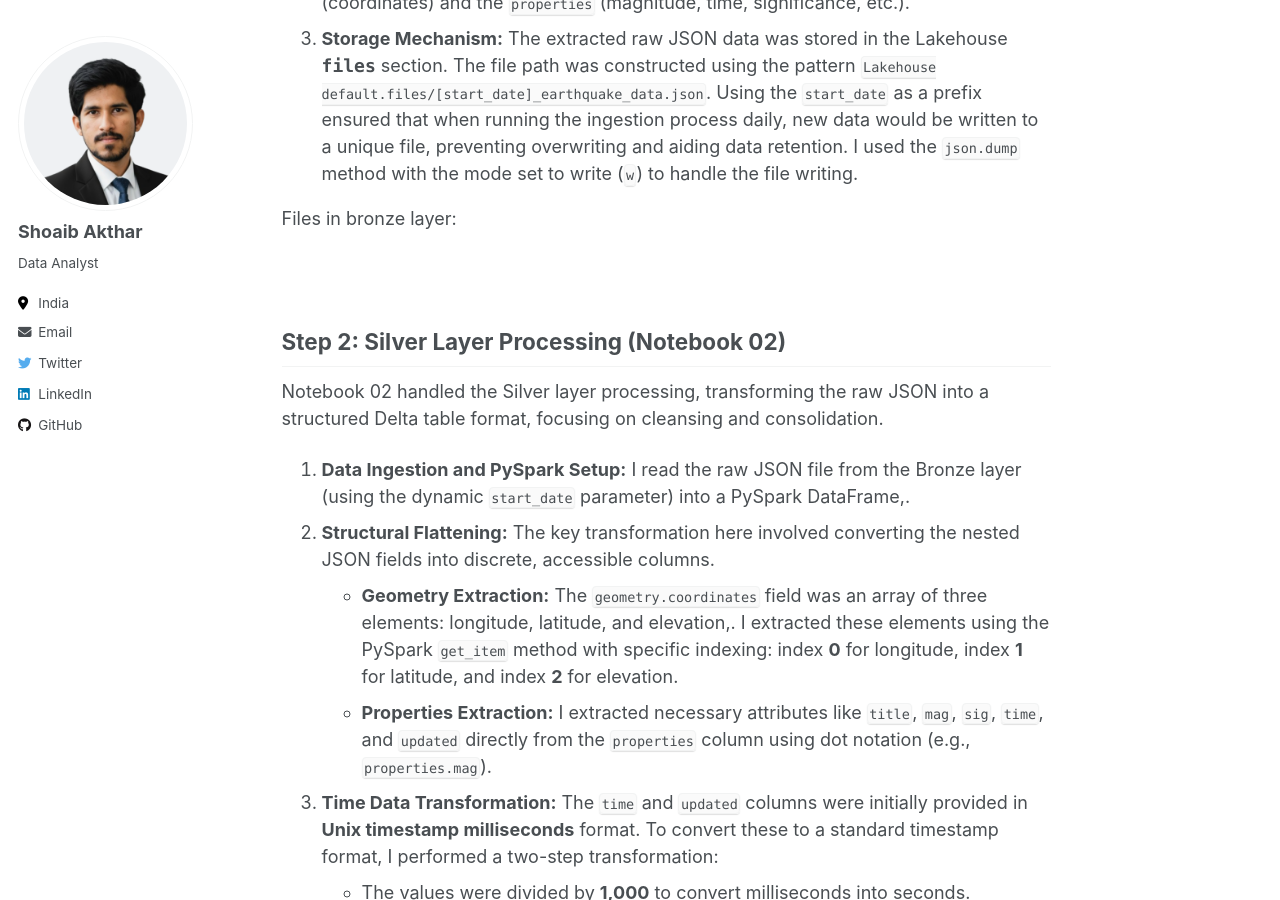
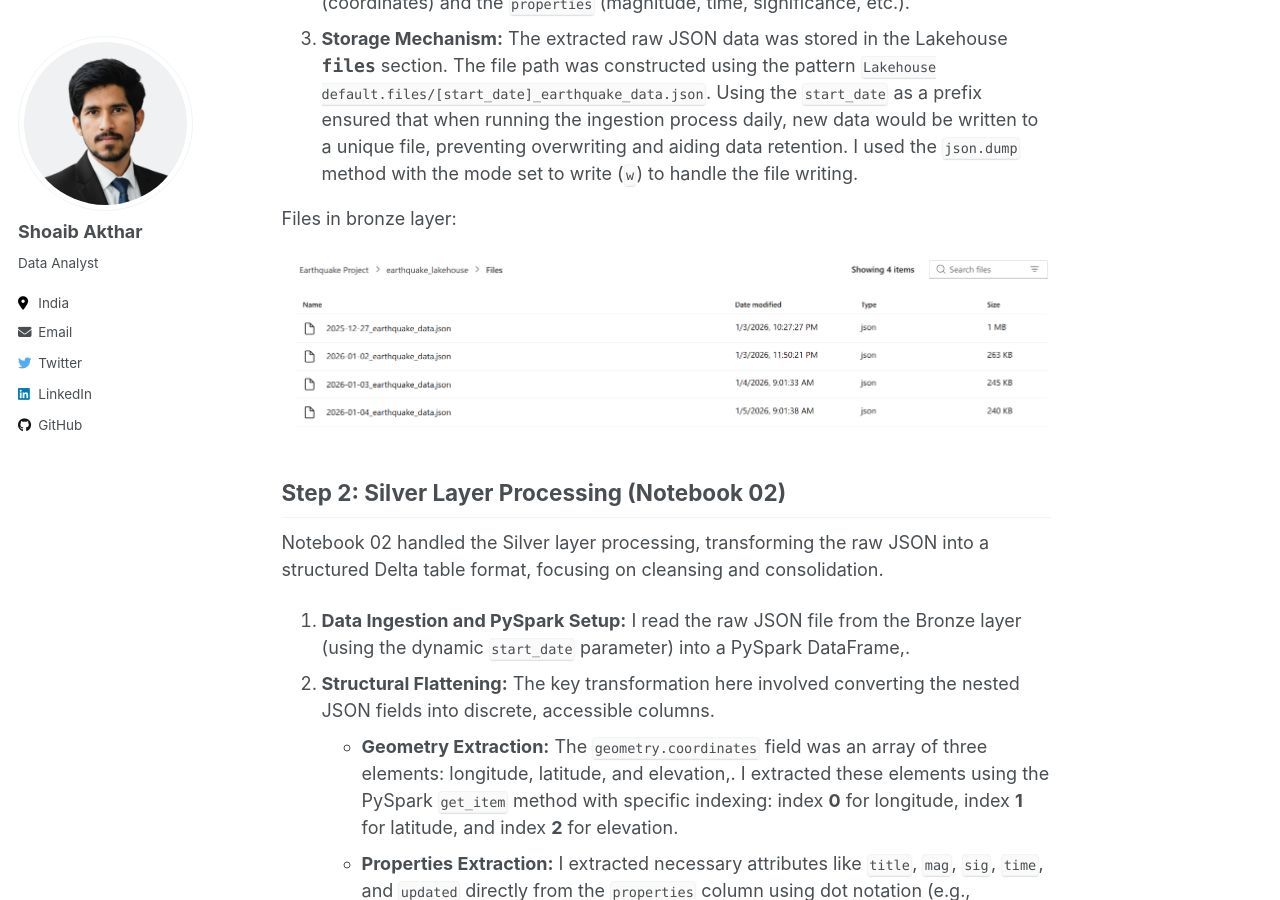
Before and after one commit to theshoaibakthar/theshoaibakthar.github.io, a Jekyll site: the page built from _portfolio/Data-Engineering/Earthquake Data Engineering Project.md, in a window 1280 px wide and 900 px high, scrolled down 1984 px. Built offline with Jekyll 4.4.1, drawn with Linux system fonts in a browser that asks for light colours; formulas are drawn with MathJax 3.

```diff
--- a/_portfolio/Data-Engineering/Earthquake Data Engineering Project.md
+++ b/_portfolio/Data-Engineering/Earthquake Data Engineering Project.md
@@ -48,7 +48,7 @@ The Bronze layer pipeline was implemented in Notebook 01, focusing on ingesting
 
 Files in bronze layer:
 
-![](images/portfolio/Eq-DE-Project/Pasted%20image%2020260105123444.png)
+![](/images/portfolio/Eq-DE-Project/Pasted%20image%2020260105123444.png)
 
 ## Step 2: Silver Layer Processing (Notebook 02)
 
@@ -65,7 +65,7 @@ Notebook 02 handled the Silver layer processing, transforming the raw JSON into
 
 Final table in silver layer:
 
-![](images/portfolio/Eq-DE-Project/Pasted%20image%2020260105123342.png)
+![](/images/portfolio/Eq-DE-Project/Pasted%20image%2020260105123342.png)
 
 ## Step 3: Gold Layer Processing (Notebook 03)
 
@@ -84,7 +84,7 @@ The Gold layer refined the data for specific BI consumption by adding business-r
 
 Final table in gold layer:
 
-![](images/portfolio/Eq-DE-Project/Pasted%20image%2020260105123053.png)
+![](/images/portfolio/Eq-DE-Project/Pasted%20image%2020260105123053.png)
 
 ## Step 4: Pipeline Orchestration (Data Factory)
 
@@ -108,11 +108,12 @@ I created a **Data Factory pipeline** named `Earthquake Data Pipeline` to automa
 3. **Automation:** By defining these dynamic parameters and chaining the tasks, I established a complete ETL workflow that could be **scheduled to run daily**, automating the ingestion and refinement of new earthquake data.
 
 Schedule:
-![](images/portfolio/Eq-DE-Project/Pasted%20image%2020260105122045.png)
+
+![](/images/portfolio/Eq-DE-Project/Pasted%20image%2020260105122045.png)
 
 Overall pipeline:
 
-![](images/portfolio/Eq-DE-Project/Pasted%20image%2020260105121709.png)
+![](/images/portfolio/Eq-DE-Project/Pasted%20image%2020260105121709.png)
 
 ## Step 5: Business Intelligence Reporting (Power BI)
 
@@ -127,11 +128,11 @@ The final step involved creating a Power BI report using the Gold layer data, en
 
 Final Power BI report:
 
-![](images/portfolio/Eq-DE-Project/Pasted%20image%2020260105121519.png)
+![](/images/portfolio/Eq-DE-Project/Pasted%20image%2020260105121519.png)
 
 Final Workspace files:
 
-![](images/portfolio/Eq-DE-Project/Pasted%20image%2020260105122340.png)
+![](/images/portfolio/Eq-DE-Project/Pasted%20image%2020260105122340.png)
 
 All notebooks are available in my GitHub repository of this project.
 
```
